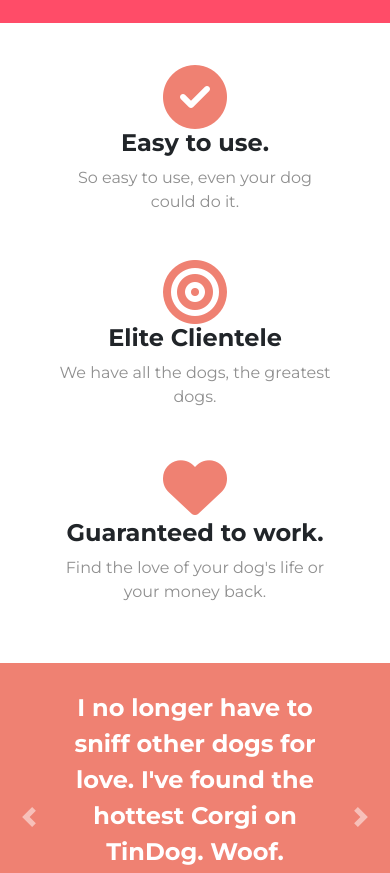
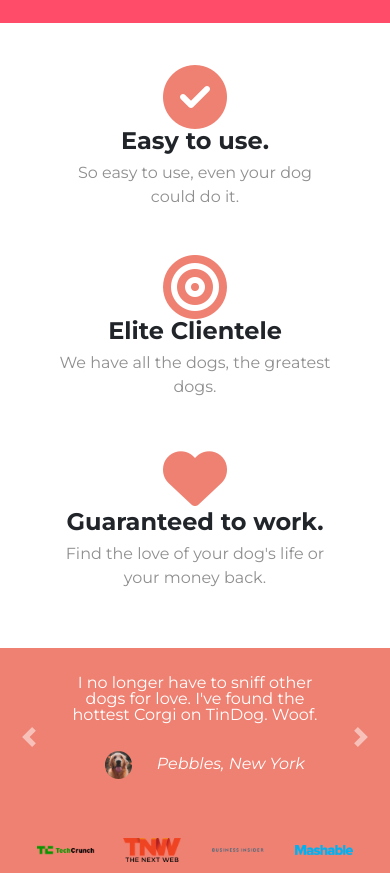
Before and after one commit to imnomn/tindog, a plain HTML site: page index.html in a window 390 px wide. Shown: the part 1040-1913 px from the top of the page. Drawn offline with nearby package versions, Linux system fonts and the light colour scheme.

Commit message:
Update styles.css

```diff
--- a/css/styles.css
+++ b/css/styles.css
@@ -155,5 +155,7 @@
            text-align: center;
        }
       h1, h2, h3, h4{
-         font-size: 1.5rem;
+         font-size: 1rem;
+         line-height: 1;
+         font-weight: 400;
       }   }
```
